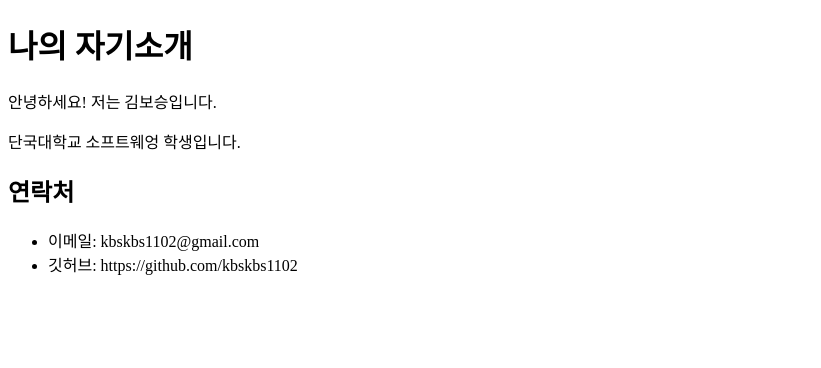
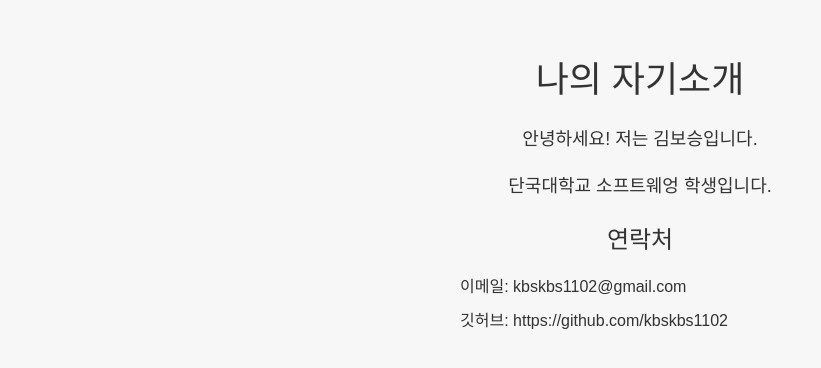
Before and after one commit to kbskbs1102/Mid-Term-Project, a plain HTML site: page index.html in a window 1280 px wide. Shown: the whole page, without its empty margins (0-821 px from the left). Drawn offline with Linux system fonts and the light colour scheme.

Commit message:
commit_2

```diff
--- a/index.html
+++ b/index.html
@@ -5,6 +5,41 @@
     <meta http-equiv="X-UA-Compatible" content="IE=edge">
     <meta name="viewport" content="width=device-width, initial-scale=1.0">
     <title>Document</title>
+    <style>
+        body {
+          font-family: '맑은 고딕', sans-serif;
+          color: #333;
+          background-color: #f7f7f7;
+          margin: 0;
+          padding: 0;
+        }
+        h1, h2 {
+          font-weight: normal;
+          text-align: center;
+        }
+        h1 {
+          margin-top: 50px;
+          font-size: 36px;
+        }
+        p {
+          font-size: 18px;
+          line-height: 1.5;
+          margin: 0 auto;
+          max-width: 600px;
+          margin-bottom: 20px;
+          text-align: center;
+        }
+        ul {
+          list-style: none;
+          margin: 0 auto;
+          max-width: 400px;
+        }
+        li {
+          font-size: 16px;
+          line-height: 1.5;
+          margin-bottom: 10px;
+        }
+    </style>
 </head>
 <body>
     <h1>나의 자기소개</h1>
```
